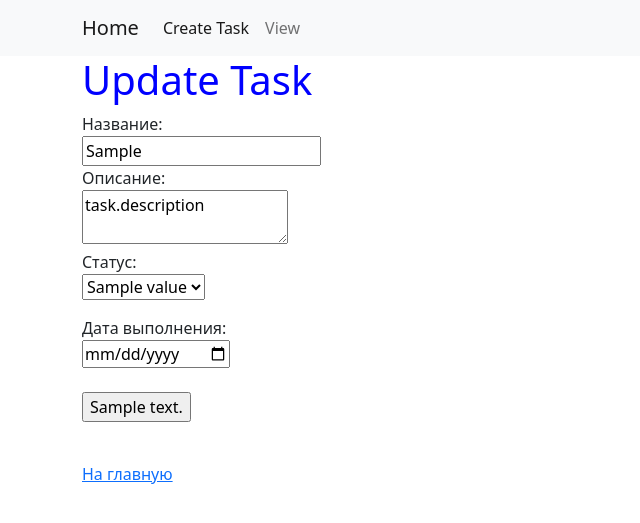
After one commit to KimLeoVal/hw45KimL, a Django app: template webapp/templates/update.html in a window 1280 px wide. The commit adds this page. Shown: the top 523 px of the page, without its empty margins (0-640 px from the left). Run offline with Django 4.2, Linux system fonts and the light colour scheme; the template is opened without the code that fills it: most values are stand-ins (such as "Sample title", 1, 10 or a date in 2020).

Commit message:
create new brunch

```diff
--- a/webapp/templates/base.html
+++ b/webapp/templates/base.html
@@ -10,7 +10,7 @@
     <title>Document</title>
 </head>
 <body>
-
+{% block nav %}
 <nav class="navbar navbar-expand-lg navbar-light bg-light">
   <div class="container">
     <a class="navbar-brand" href="{% url "index_view" %}">Home</a>
@@ -25,16 +25,11 @@
         <li class="nav-item">
           <a class="nav-link" href="{% url "tasks_view" %}">View</a>
         </li>
-
-
       </ul>
-      <form class="d-flex">
-        <input class="form-control me-2" type="search" placeholder="Search" aria-label="Search">
-        <button class="btn btn-outline-success" type="submit">Search</button>
-      </form>
     </div>
   </div>
 </nav>
+{% endblock %}
 <div  class="container">
 {% block content %}
      content
--- a/webapp/templates/task_view.html
+++ b/webapp/templates/task_view.html
@@ -6,7 +6,7 @@
         <h3>Статус:    <i>{{ task.status }}</i></h3>
         <h3>Дата выполнения: <i>{{ task.date }}</i></h3>
         <br>
-
+<a href="{% url "update_task" task.pk %}">Update</a>
 </div>
 <a href="{% url "index_view" %}">На главную</a>
 {%  endblock %}
--- /dev/null
+++ b/webapp/templates/update.html
@@ -0,0 +1,27 @@
+{% extends 'base.html' %}
+{% block content %}
+<h1>Update Task</h1>
+
+<form action="{% url 'update_task' task.pk %}" method="post">
+{#{% include 'partial/task_form.html' with button_text='Update'%}#}
+   {% csrf_token %}
+    <label>Название:</label><br/>
+    <input type="text" name="title" value={{ task.title }}/><br/>
+    <label>Описание:</label><br/>
+    <textarea type="text" name="description"/>task.description</textarea><br/>
+    <label>Статус:</label><br/>
+    <p><select  name="status" >
+    {% for stat,value in status1 %}
+        <option value="stat">{{ value }}</option>
+        {% endfor %}
+   </select></p>
+    <label>Дата выполнения:</label><br/>
+    <input type="date" name="date" value="task.date"/><br/>
+    <br/>
+    <p><input type="submit" value="{{ button_text  }}"/></p>
+
+</form>
+<br>
+
+<a href="/">На главную</a>
+{%  endblock %}
--- a/webapp/urls.py
+++ b/webapp/urls.py
@@ -1,11 +1,12 @@
 from django.urls import path
 
-from hw45KimL.webapp.views import index_view, create_task, tasks_view, task_view
+from hw45KimL.webapp.views import index_view, create_task, tasks_view, task_view, update_task
 
 urlpatterns = [
     path('', index_view, name='index_view'),
     path('create/', create_task, name='create_task'),
     path('tasks/', tasks_view, name='tasks_view'),
     path('task/<pk>', task_view, name='task_view'),
+    path('task/<pk>/update', update_task, name='update_task'),
 
 ]
```
Also changed, not shown: webapp/views.py (+13 -0 lines).
